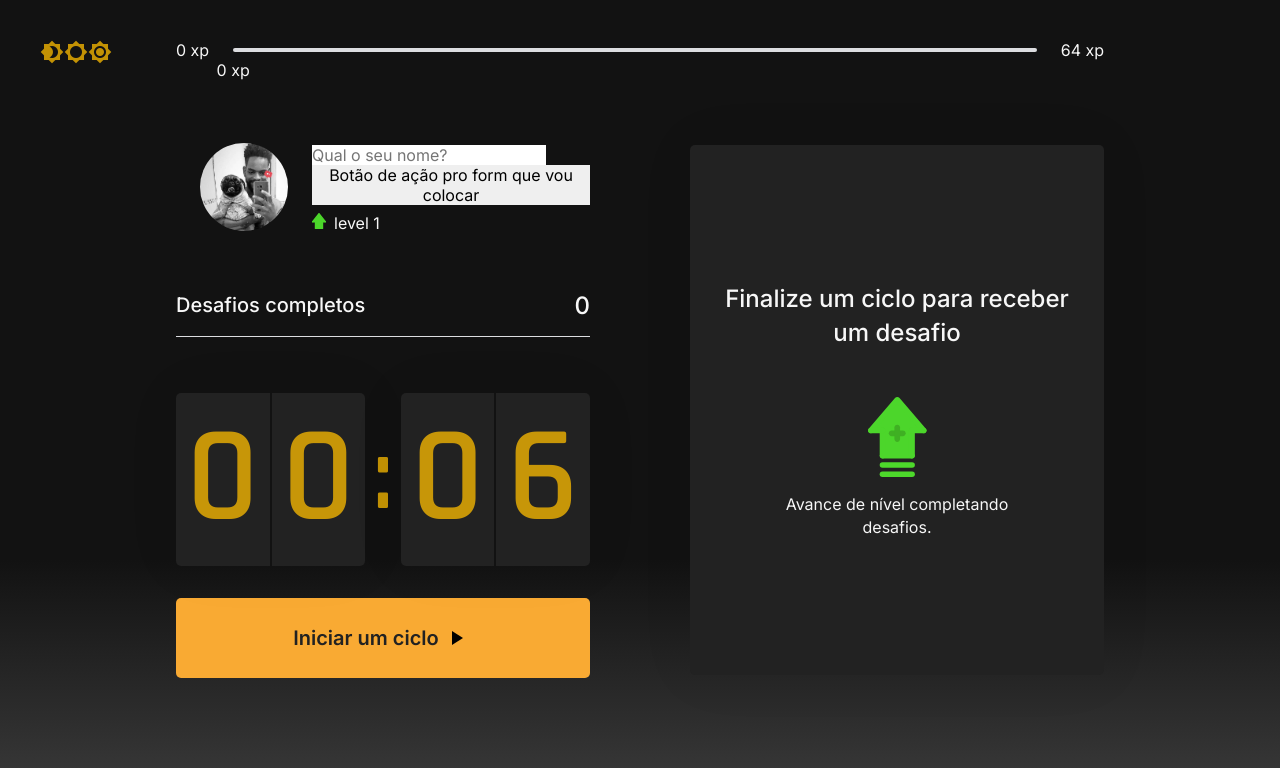
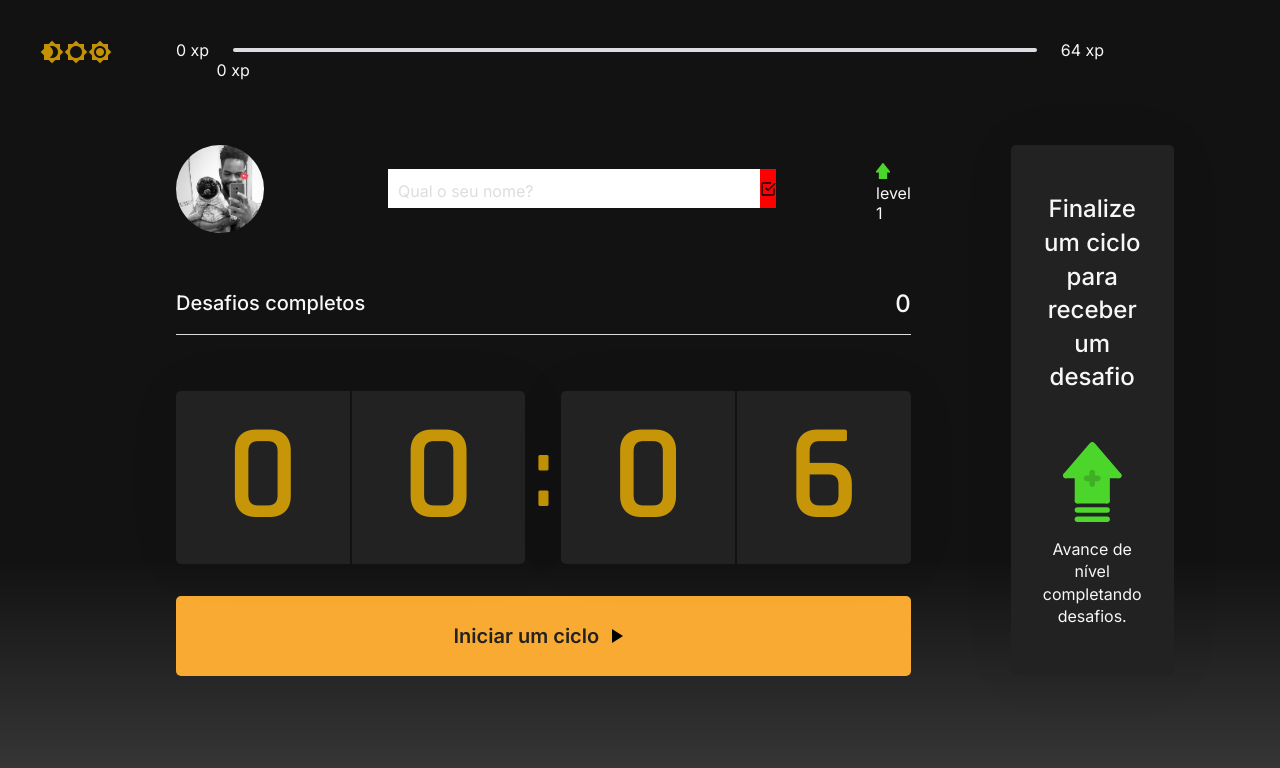
Before and after one commit to caiohenrique-developer/moveit-web, a Next.js app: page / in a window 1280 px wide. Shown: the top 768 px of the page. Built offline with nearby package versions, Linux system fonts and the light colour scheme.

Commit message:
:recycle: [ REFACTOR ]: Add Styled-components to Profile file

```diff
--- a/package.json
+++ b/package.json
@@ -31,6 +31,7 @@
     "next": "10.0.7",
     "react": "17.0.1",
     "react-dom": "17.0.1",
+    "react-icons": "^4.2.0",
     "styled-components": "^5.2.1"
   },
   "devDependencies": {
--- a/src/components/Profile.tsx
+++ b/src/components/Profile.tsx
@@ -1,7 +1,8 @@
 import { ChangeEvent, FormEvent, useState } from 'react';
+import { FiCheckSquare } from "react-icons/fi";
 import { useChallenges } from '../hooks/useChallenges';
 
-import styles from '../styles/components/Profile.module.css';
+import { FormContainer } from '../styles/components/Profile';
 
 export function Profile() {
     const { level } = useChallenges();
@@ -24,11 +25,8 @@ export function Profile() {
     }
 
     return (
-        <form
-            className={styles.profileContainer}
-            onSubmit={handleFormSubmit}
-        >
-            <div className={styles.profileAvatar}>
+        <FormContainer onSubmit={handleFormSubmit} >
+            <section>
                 <img src={"github-profile-avatar.jpeg"} alt="GitHub profile avatar" />
                 <label htmlFor="avatar">
                     <input
@@ -39,9 +37,9 @@ export function Profile() {
                         onChange={handleProfileAvatar}
                     />
                 </label>
-            </div>
+            </section>
 
-            <div>
+            <section>
                 <label>
                     <input
                         type="text"
@@ -49,12 +47,12 @@ export function Profile() {
                         value={name}
                         onChange={(ev) => setName(ev.target.value)}
                     />
-                    <button type="button">Botão de ação pro form que vou colocar</button>
+                    <button type="submit"><FiCheckSquare /></button>
                 </label>
                 <p>
                     <img src="icons/level.svg" alt="Level" />level {level}
                 </p>
-            </div>
-        </form>
+            </section>
+        </FormContainer>
     );
 }
--- a/src/styles/components/Profile.module.css
+++ /dev/null
@@ -1,50 +0,0 @@
-.profileContainer {
-    position: relative;
-
-    display: flex;
-    align-items: center;
-}
-
-.profileContainer .profileAvatar img {
-    width: 5.5rem;
-    height: 5.5rem;
-    border-radius: 50%;
-}
-
-.profileContainer .profileAvatar label {
-    position: absolute;
-    top: 0;
-
-    display: block;
-
-    overflow: hidden;
-    width: 5.5rem;
-    height: 5.5rem;
-    border-radius: 50%;
-    background: transparent;
-    cursor: pointer;
-    transition: .2s;
-}
-
-.profileContainer .profileAvatar label:hover {
-    background: #000;
-    border: 5px solid #fff;
-    opacity: 0.2;
-}
-
-.profileContainer .profileAvatar label input { display: none; }
-
-.profileContainer > div { margin-left: 1.5rem; }
-
-.profileContainer > div strong {
-    font-size: 1.5rem;
-    font-weight: 600;
-    color: var(--title);
-}
-
-.profileContainer > div p {
-    font-size: 1rem;
-    margin-top: 0.5rem;
-}
-
-.profileContainer > div p img { margin-right: 0.5rem; }
--- /dev/null
+++ b/src/styles/components/Profile.ts
@@ -0,0 +1,87 @@
+import styled from 'styled-components';
+
+export const FormContainer = styled.form`
+    position: relative;
+
+    display: flex;
+    align-items: center;
+
+     > section {
+        &:nth-of-type(1) {
+            img {
+                width: 5.5rem;
+                height: 5.5rem;
+                border-radius: 50%;
+            }
+            label {
+                position: absolute;
+                top: 0;
+
+                display: block;
+
+                overflow: hidden;
+                width: 5.5rem;
+                height: 5.5rem;
+                border-radius: 50%;
+                background: transparent;
+                cursor: pointer;
+                transition: .2s;
+
+                &:hover {
+                    background: #000;
+                    border: 5px solid #fff;
+                    opacity: 0.2;
+                }
+                input { display: none; }
+            }
+        }
+        &:nth-of-type(2) {
+            margin-left: 1.5rem;
+
+            label {
+                display: flex;
+
+                input {
+                    font-size: 1.5rem;
+                    font-weight: 600;
+                    color: var(--title);
+                    padding: 5px 10px;
+                    /* background: transparent; */
+
+                    &::-webkit-input-placeholder { /* Edge */
+                        font-size: 1rem;
+                        font-weight: 400;
+                        color: var(--gray-line);
+                    }
+
+                    &:-ms-input-placeholder { /* Internet Explorer 10-11 */
+                        font-size: 1rem;
+                        font-weight: 400;
+                        color: var(--gray-line);
+                    }
+
+                    &::placeholder { /* Default */
+                        font-size: 1rem;
+                        font-weight: 400;
+                        color: var(--gray-line);
+                    }
+                }
+                button {
+                    display: flex;
+                    align-items: center;
+                    justify-content: center;
+
+                    background: red;
+
+                    svg {}
+                }
+            }
+            p {
+                font-size: 1rem;
+                margin-top: 0.5rem;
+
+                img { margin-right: 0.5rem; }
+            }
+        }
+    }
+`
```
Also changed, not shown: 1 other file (tests, documents, lock files or other folders).
